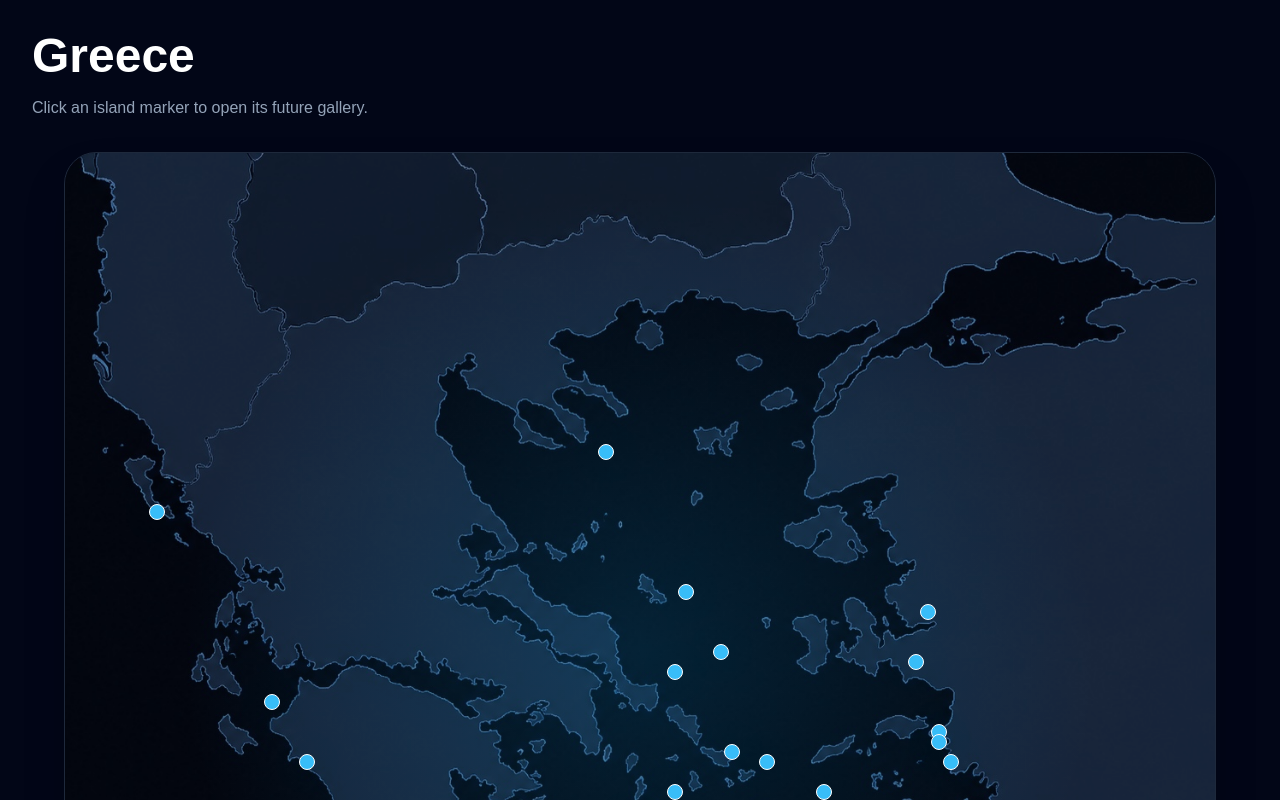
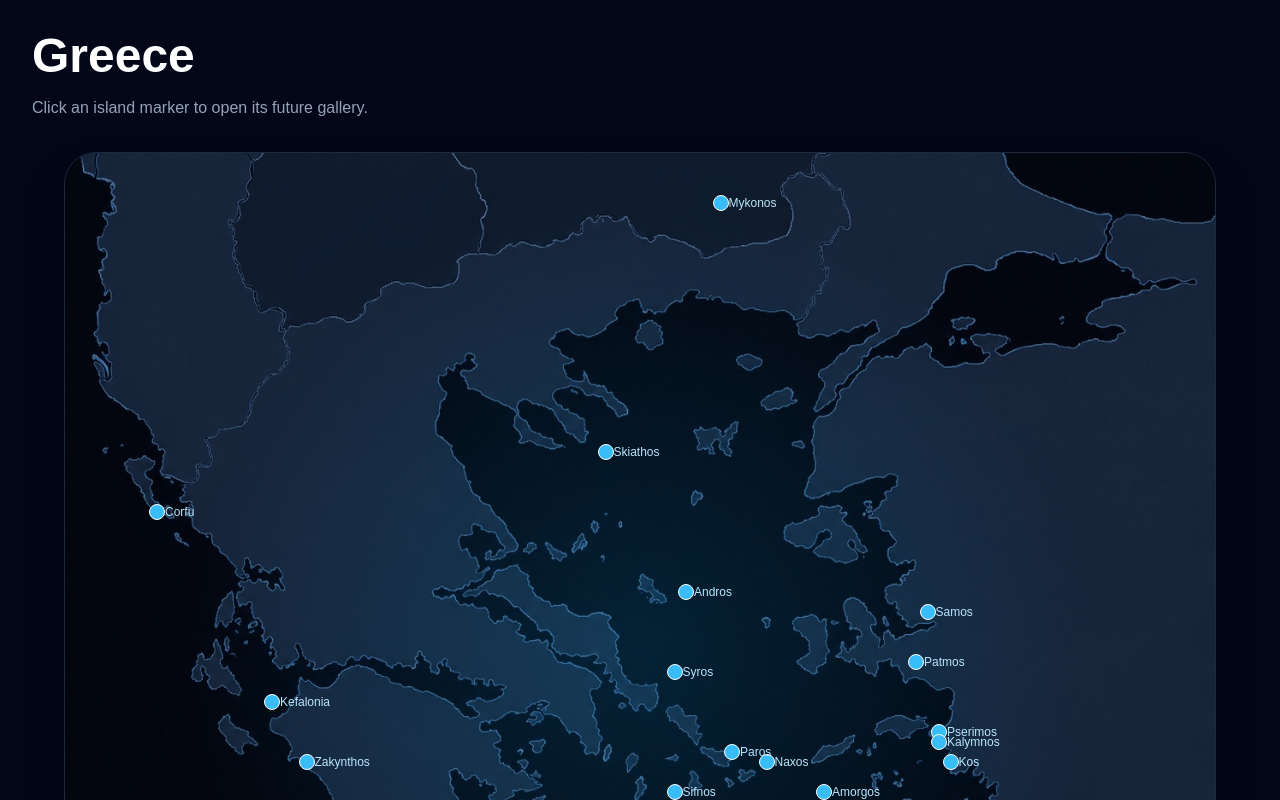
Before and after one commit to PeterMExley/Travel-Map, a Next.js app: page /countries/greece in a window 1280 px wide. Shown: the top 800 px of the page. Built offline with nearby package versions, Linux system fonts and the light colour scheme.

Commit message:
Update page.jsx

```diff
--- a/app/countries/greece/page.jsx
+++ b/app/countries/greece/page.jsx
@@ -7,7 +7,7 @@ const ISLANDS = [
   { name: "Skiathos", x: 47, y: 30, route: "/countries/greece/skiathos" },
   { name: "Andros", x: 54, y: 44, route: "/countries/greece/andros" },
   { name: "Syros", x: 53, y: 52, route: "/countries/greece/syros" },
-  { name: "Mykonos", x: 57, y: 50, route: "/countries/greece/mykonos" },
+  { name: "Mykonos", x: 57, y: 5, route: "/countries/greece/mykonos" },
   { name: "Naxos", x: 61, y: 61, route: "/countries/greece/naxos" },
   { name: "Paros", x: 58, y: 60, route: "/countries/greece/paros" },
   { name: "Ios", x: 59, y: 68, route: "/countries/greece/ios" },
@@ -59,7 +59,7 @@ export default function GreecePage() {
 
             <span className="relative block h-4 w-4 rounded-full bg-sky-400 border border-white group-hover:bg-yellow-300" />
 
-            <span className="absolute left-4 top-1/2 -translate-y-1/2 whitespace-nowrap rounded-md bg-slate-950/90 px-2 py-1 text-xs text-slate-200 opacity-0 group-hover:opacity-100">
+            <span className="absolute left-4 top-1/2 -translate-y-1/2 whitespace-nowrap text-xs text-sky-200">
               {island.name}
             </span>
           </a>
```
